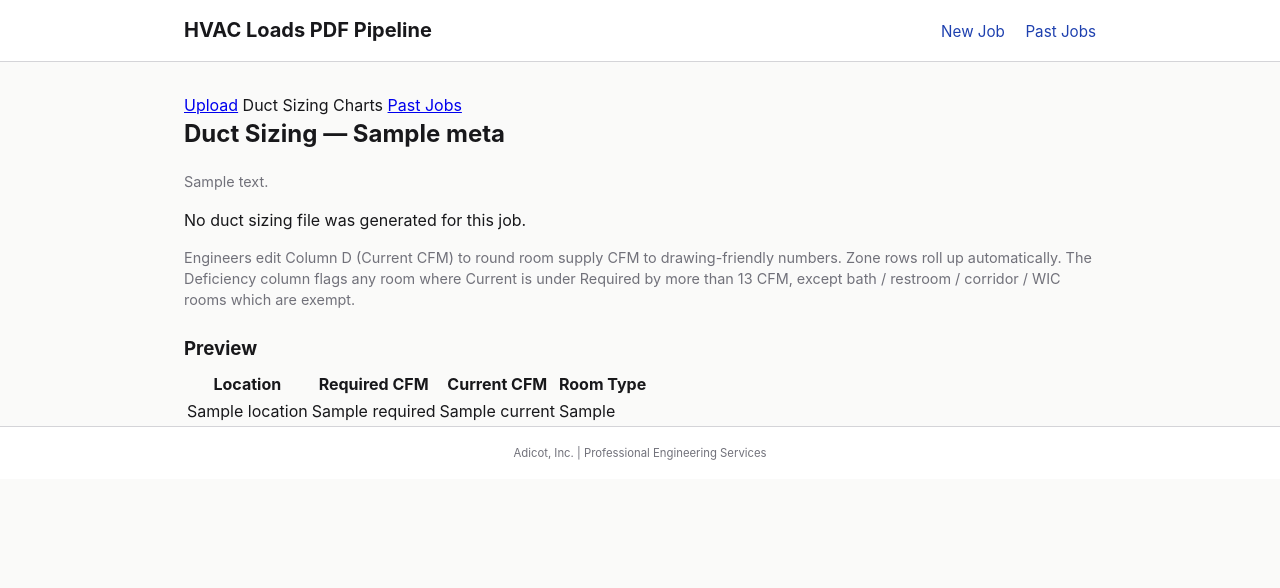
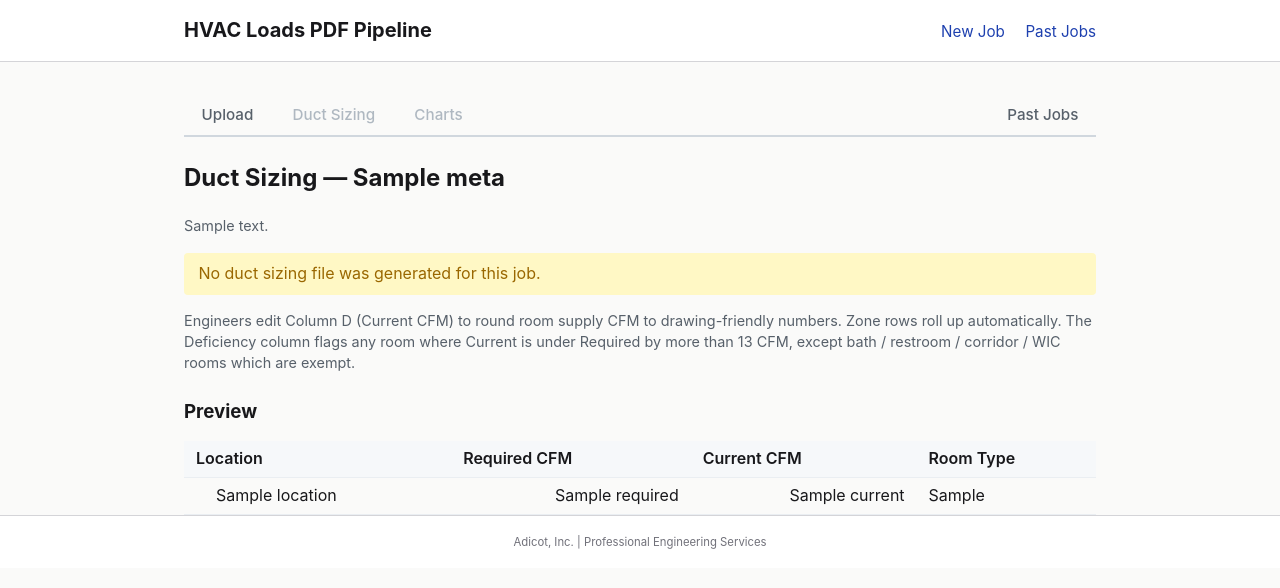
Before and after one commit to mileschoquette/adicot-Load-calc-doc, a Flask app: template templates/job_duct.html in a window 1280 px wide. Shown: the top 588 px of the page. Run offline with Flask 3, Linux system fonts and the light colour scheme; the template is opened without the code that fills it: most values are stand-ins (such as "Sample title", 1, 10 or a date in 2020).

Commit message:
Update style.css

```diff
--- a/static/style.css
+++ b/static/style.css
@@ -298,3 +298,78 @@ footer {
   font-size: 0.85rem;
   text-align: center;
 }
+
+.tab-strip {
+  display: flex;
+  align-items: stretch;
+  border-bottom: 2px solid #d0d7de;
+  margin-bottom: 1.5rem;
+  gap: 0.25rem;
+}
+.tab-strip .tab {
+  padding: 0.6rem 1.1rem;
+  text-decoration: none;
+  color: #57606a;
+  border-bottom: 2px solid transparent;
+  margin-bottom: -2px;
+  font-weight: 500;
+  font-size: 0.95rem;
+}
+.tab-strip .tab:hover:not(.disabled):not(.active) {
+  color: #24292f;
+  background-color: #f6f8fa;
+}
+.tab-strip .tab.active {
+  color: #0969da;
+  border-bottom-color: #0969da;
+  font-weight: 600;
+}
+.tab-strip .tab.disabled {
+  color: #afb8c1;
+  cursor: not-allowed;
+}
+.tab-strip .tab-right { margin-left: auto; }
+
+/* ── Charts grid ── */
+.charts-grid {
+  display: grid;
+  grid-template-columns: repeat(auto-fit, minmax(450px, 1fr));
+  gap: 1.5rem;
+  margin: 1.5rem 0;
+}
+.chart-card {
+  background: #fff;
+  border: 1px solid #d0d7de;
+  border-radius: 6px;
+  padding: 1rem;
+  margin: 0;
+}
+.chart-card img { width: 100%; height: auto; display: block; }
+.chart-card figcaption {
+  margin-top: 0.5rem;
+  font-size: 0.85rem;
+  color: #57606a;
+  text-align: center;
+}
+
+/* ── Duct sizing preview table ── */
+.duct-preview { width: 100%; border-collapse: collapse; margin-top: 1rem; }
+.duct-preview th, .duct-preview td {
+  padding: 0.4rem 0.75rem;
+  border-bottom: 1px solid #eaeef2;
+  text-align: left;
+}
+.duct-preview th { background: #f6f8fa; font-weight: 600; }
+.duct-preview td.num { text-align: right; font-variant-numeric: tabular-nums; }
+.duct-preview tr.zone-row { font-weight: 600; background: #f6f8fa; }
+.duct-preview tr.room-row td:first-child { padding-left: 2rem; }
+
+/* ── Helpers ── */
+.muted        { color: #57606a; }
+.small        { font-size: 0.85rem; }
+.warn         { color: #9a6700; background: #fff8c5; padding: 0.6rem 0.9rem;
+                border-radius: 4px; }
+.btn-primary  { display: inline-block; padding: 0.5rem 1rem; background: #0969da;
+                color: #fff; text-decoration: none; border-radius: 6px;
+                font-weight: 500; }
+.btn-primary:hover { background: #0860c4; }
```
